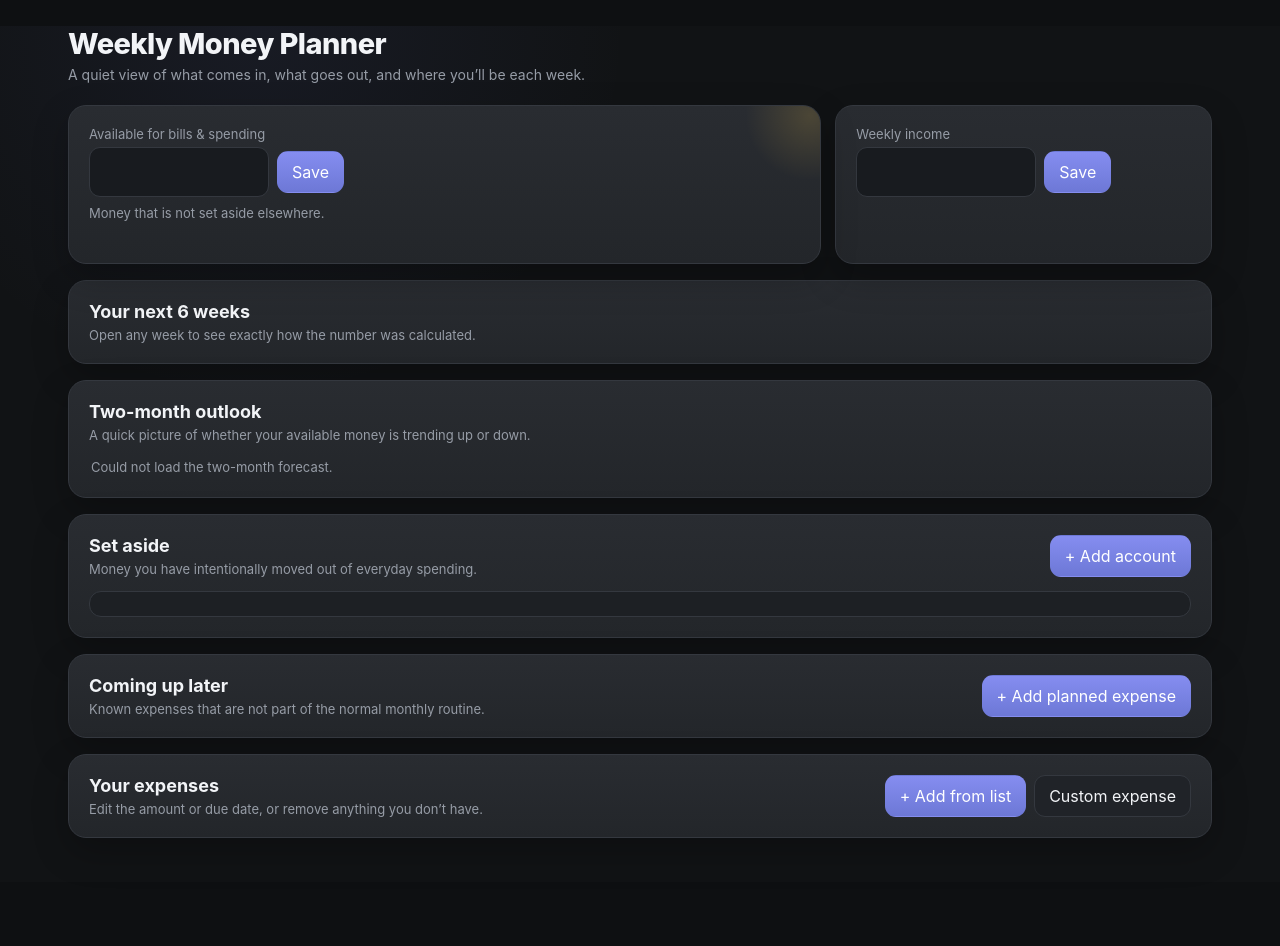
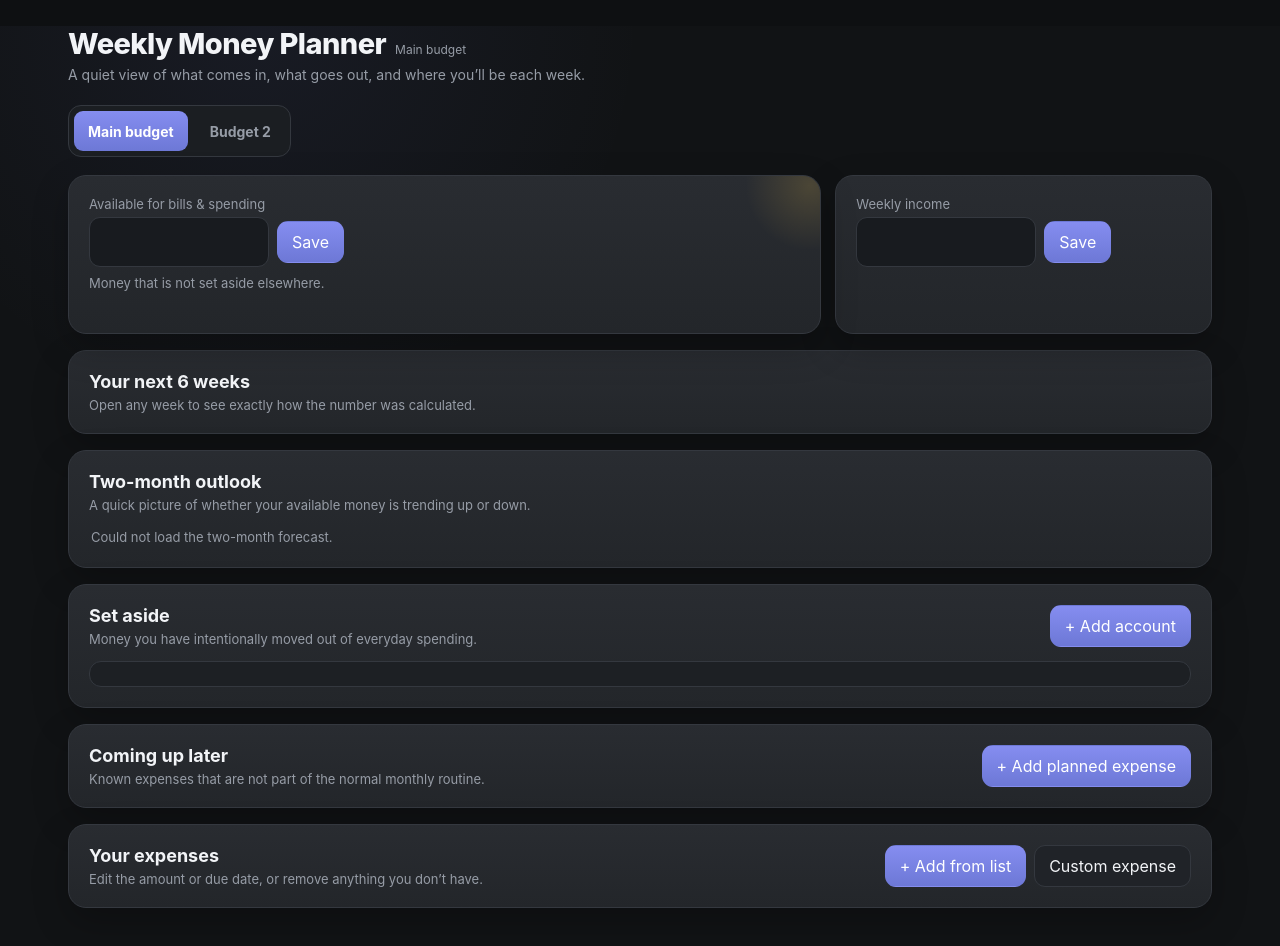
Before and after one commit to wunderslug/budget, a website: page public/index.html in a window 1280 px wide. Before the commit the page ends 908 px from the top, so only its background shows below. Drawn offline with Linux system fonts and the light colour scheme; no server answers.

Commit message:
Add tabs for two independent budgets

```diff
--- a/public/index.html
+++ b/public/index.html
@@ -5,12 +5,20 @@
 <meta name="viewport" content="width=device-width,initial-scale=1">
 <meta name="theme-color" content="#111315">
 <title>Weekly Money Planner</title>
-<link rel="stylesheet" href="/styles.css?v=20260826-2">
+<link rel="stylesheet" href="/styles.css?v=20260829-1">
+<style>
+.budget-tabs{display:flex;gap:8px;margin:0 0 18px;padding:5px;background:#1b1e22;border:1px solid var(--border);border-radius:13px;width:max-content;max-width:100%}.budget-tab{display:inline-flex;align-items:center;justify-content:center;min-height:40px;padding:8px 14px;border-radius:9px;color:var(--muted);text-decoration:none;font-weight:650;font-size:14px}.budget-tab:hover{color:var(--text);background:#25292f}.budget-tab.active{color:#fff;background:linear-gradient(180deg,var(--accent-2),var(--accent))}.budget-context{display:flex;align-items:baseline;gap:9px;flex-wrap:wrap}.budget-context .small{font-size:12px}@media(max-width:430px){.budget-tabs{width:100%}.budget-tab{flex:1}}
+</style>
 </head>
 <body>
 <main class="wrap">
-  <h1 class="title">Weekly Money Planner</h1>
+  <div class="budget-context"><h1 class="title">Weekly Money Planner</h1><span class="small" id="activeBudgetLabel">Main budget</span></div>
   <p class="sub">A quiet view of what comes in, what goes out, and where you’ll be each week.</p>
+
+  <nav class="budget-tabs" aria-label="Budgets">
+    <a class="budget-tab" data-budget-tab="1" href="/?budget=1">Main budget</a>
+    <a class="budget-tab" data-budget-tab="2" href="/?budget=2">Budget 2</a>
+  </nav>
 
   <section class="top">
     <div class="card">
@@ -59,6 +67,7 @@
   <section class="card panel" id="presetsPanel"><div class="headrow"><div><h2>Add an expense</h2><p>Pick one, then enter your actual amount and due date.</p></div><button class="btn" id="closePresets">Close</button></div><div class="preset-grid" id="presetGrid"></div></section>
   <section class="card panel" id="formPanel"><h2 id="formTitle">Edit</h2><p id="formHelp"></p><form id="form"><div class="formgrid" id="formFields"></div><div class="status" id="status"></div><div class="formactions"><button class="btn primary" type="submit">Save</button><button class="btn" type="button" id="cancelForm">Cancel</button></div></form></section>
 </main>
+<script src="/budget-tabs.js?v=20260829-1"></script>
 <script src="/app.js?v=20260825-1" defer></script>
 <script src="/ux-fixes.js?v=20260825-2" defer></script>
 <script src="/forecast-graph.js?v=20260826-2" defer></script>
```
